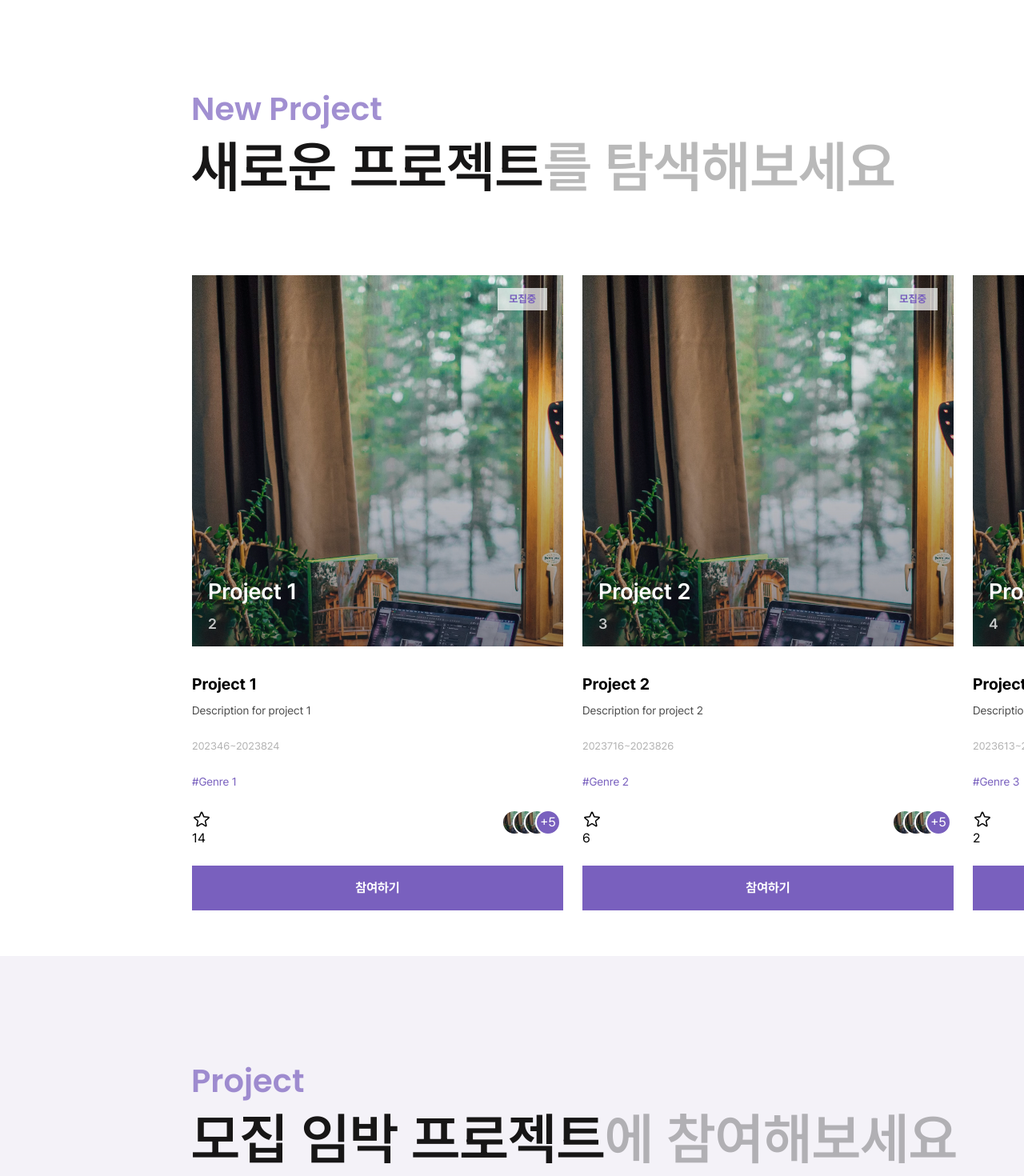
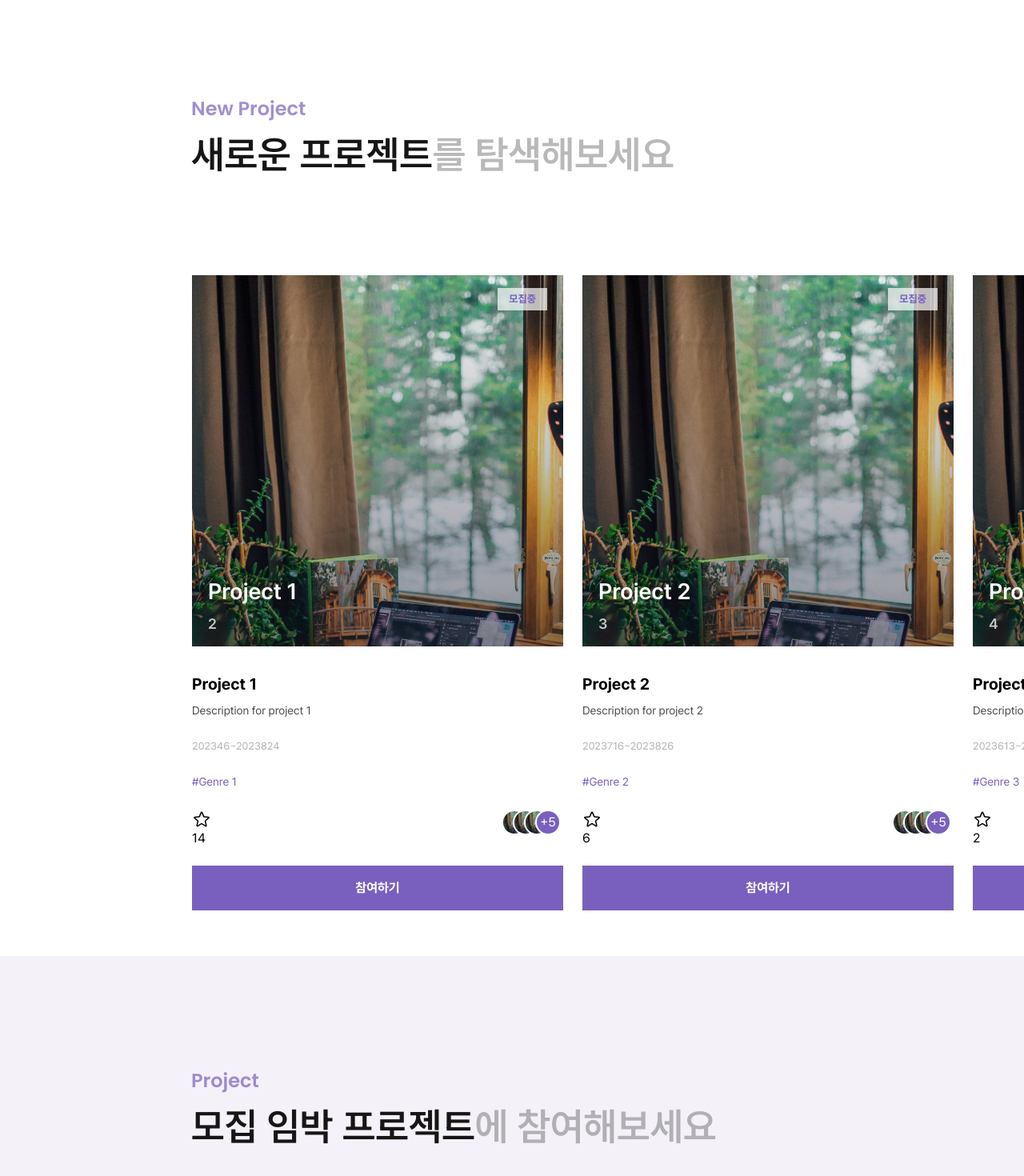
Before and after one commit to Atogato/Atogato, a Next.js app in the folder frontend/: page /project/list in a window 1280 px wide. Shown: the part 120-1590 px from the top of the page at 80% size. Built offline with nearby package versions, Linux system fonts and the light colour scheme; no server answers.

Commit message:
Feat(FE): 폰트 크기 수정

```diff
--- a/frontend/src/app/project/list/components/NewProject2.tsx
+++ b/frontend/src/app/project/list/components/NewProject2.tsx
@@ -8,8 +8,8 @@ export default function Newproject({ data }: filteredListProps): JSX.Element {
   return (
     <div className="">
       <div className="mb-[114px] ml-[239px] mt-[140px] flex flex-col text-left text-2xl">
-        <div className="poppins mb-[8px] text-[40px] font-semibold text-[#7960BE]/70">New Project</div>
-        <div className="h-[70px] text-[70px] font-semibold leading-snug text-[#171616]/30">
+        <div className="poppins mb-[8px] text-2xl font-semibold text-[#7960BE]/70">New Project</div>
+        <div className="h-[70px] text-5xl font-semibold leading-snug text-[#171616]/30">
           <span className="font-semibold text-[#171616]">새로운 프로젝트</span>를 탐색해보세요
         </div>
       </div>
--- a/frontend/src/app/project/list/page.tsx
+++ b/frontend/src/app/project/list/page.tsx
@@ -125,8 +125,8 @@ export default function List() {
       </div>
       <div className="flex h-[965px] flex-col  bg-[#F4F2F8]">
         <div className="mb-[114px] ml-[239px] mt-[140px] flex flex-col text-left text-2xl">
-          <div className="poppins mb-[8px] text-[40px] font-semibold text-[#7960BE]/70">Project</div>
-          <div className="h-[70px] text-[70px] font-semibold leading-snug text-[#171616]/30">
+          <div className="poppins mb-[8px] text-2xl font-semibold text-[#7960BE]/70">Project</div>
+          <div className="h-[70px] text-5xl font-semibold leading-snug text-[#171616]/30">
             <span className="font-semibold text-[#171616]">모집 임박 프로젝트</span>에 참여해보세요
           </div>
         </div>
```
